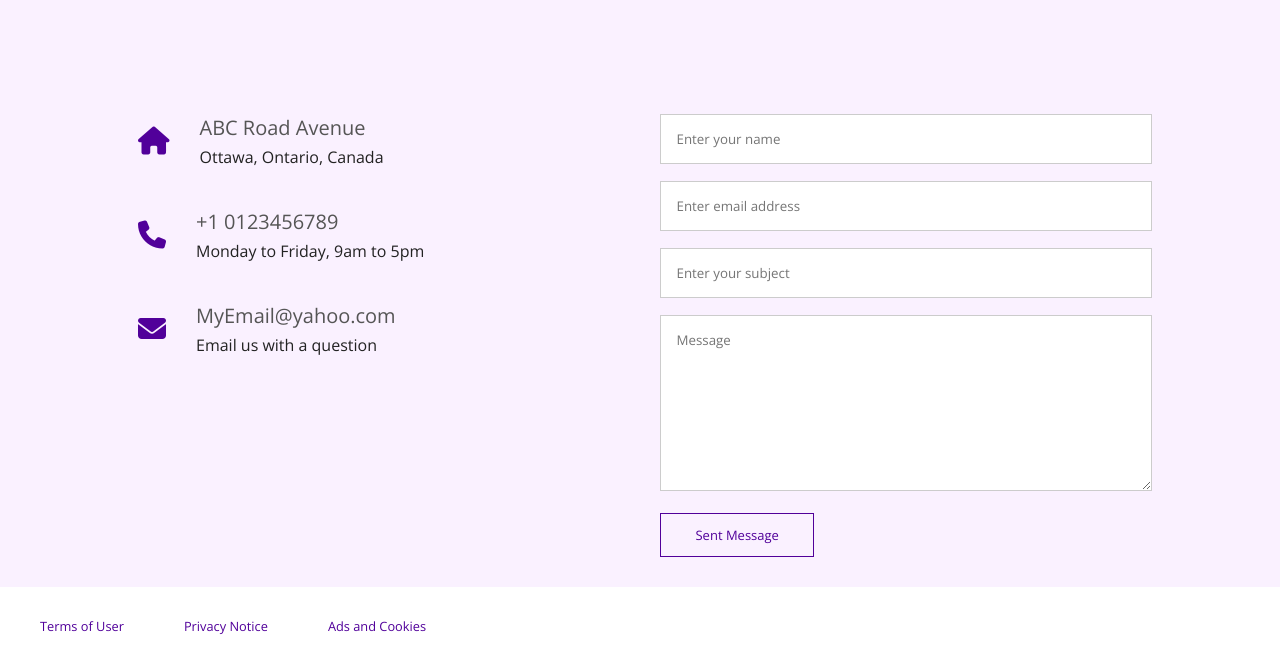
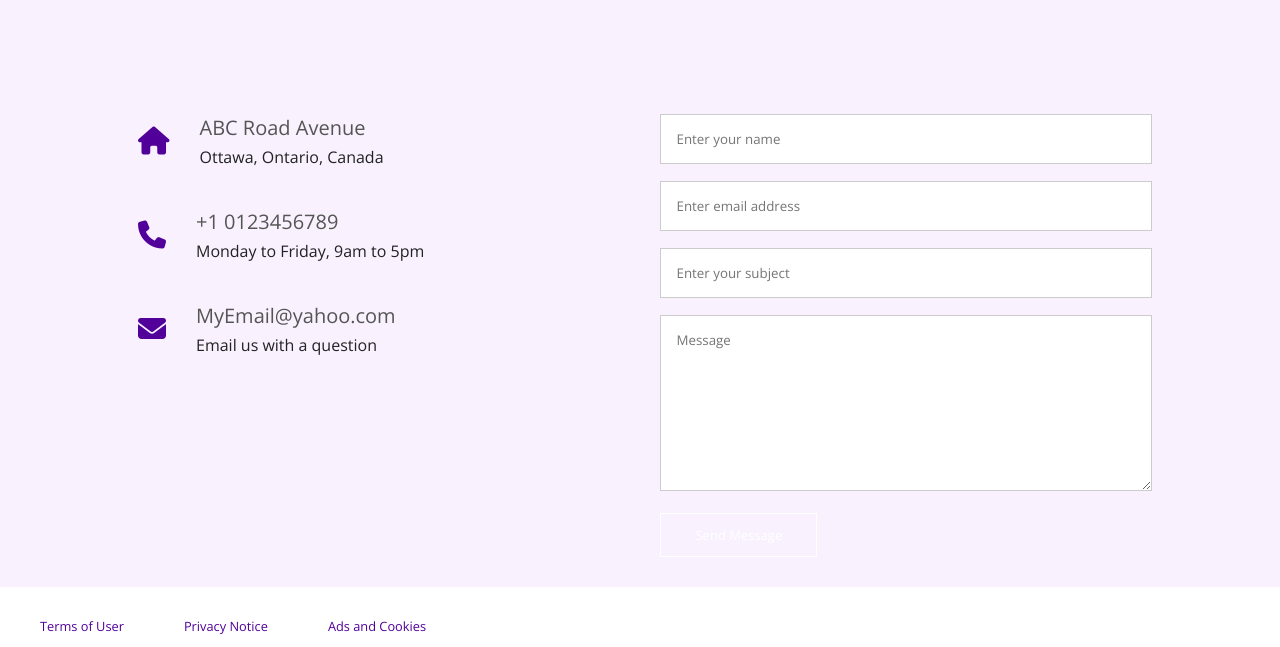
Before and after one commit to misn0005/mtm6201-midterm, a plain HTML site: page news.html in a window 1280 px wide. Shown: the part 708-1355 px from the top of the page. Drawn offline with nearby package versions, Linux system fonts and the light colour scheme.

Commit message:
updates news.html

```diff
--- a/news.html
+++ b/news.html
@@ -15,6 +15,8 @@
 </head>
 
 <body>
+
+       <!-- creates main navigation in the header  -->
     <section class="header">
         <nav>
             <a href="index.html"><img src="images/logo.png" alt="site logo"></a>
@@ -40,6 +42,8 @@
 
     <section class="location">
         <h1>Contact Us</h1>
+
+        <!-- imports google maps onto page -->
         <iframe
             src="https://www.google.com/maps/embed?pb=!1m18!1m12!1m3!1d359539.2054409518!2d-76.08044082331412!3d45.24981402758555!2m3!1f0!2f0!3f0!3m2!1i1024!2i768!4f13.1!3m3!1m2!1s0x4cce05b25f5113af%3A0x8a6a51e131dd15ed!2sOttawa%2C%20ON!5e0!3m2!1sen!2sca!4v1657945163139!5m2!1sen!2sca"
             width="600" height="450" style="border:0;" allowfullscreen="" loading="lazy"
@@ -49,6 +53,8 @@
 
     <section class="contact-us">
 
+
+        <!-- adds icons and details about location, phone, and email contact info in a row -->
         <div class="row">
             <div class="contact-col">
                 <div>
@@ -73,13 +79,16 @@
                     </section>
                 </div>
             </div>
+
+
+            <!-- creates a form prompting the user to fill out the required fields to submit a request -->
             <div class="contact-col">
                 <form action="#">
                     <input type="text" placeholder="Enter your name" required>
                     <input type="email" placeholder="Enter email address" required>
                     <input type="text" placeholder="Enter your subject" required>
                     <textarea rows="8" placeholder="Message" required></textarea>
-                    <button type="submit" class="hero-btn red-btn">Sent Message</button>
+                    <button type="submit" class="hero-btn fade-btn">Send Message</button>
                 </form>
             </div>
         </div>
```
